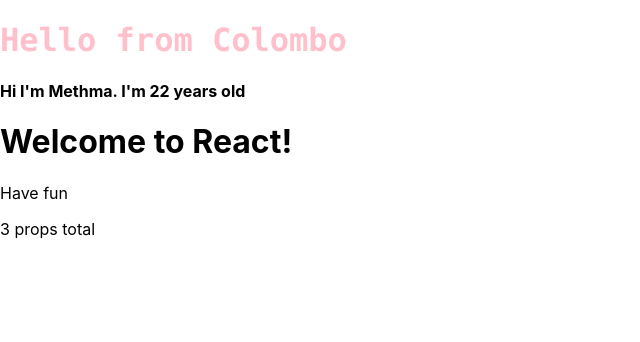
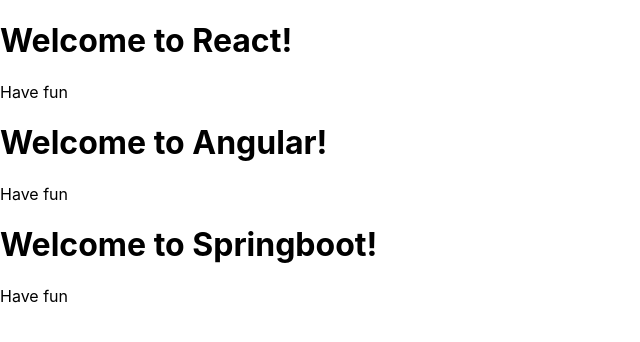
Before and after one commit to MethmaPeiris99/ReactJS-SelfLearn, a React (Create React App) app in the folder learning-reactjs-course/: page / in a window 1280 px wide. Shown: the top 342 px of the page, without its empty margins (0-640 px from the left). Built offline with nearby package versions, Linux system fonts and the light colour scheme.

Commit message:
Example for composing components

```diff
--- a/learning-reactjs-course/src/index.js
+++ b/learning-reactjs-course/src/index.js
@@ -11,21 +11,25 @@
     age : 22
 }
 
-function Hello({library, message, number}){
+function App(){
+    return(<div>
+        <Hello library="React" message="Have fun"/>
+        <Hello library="Angular" message="Have fun"/>
+        <Hello library="Springboot" message="Have fun"/>
+    </div>);
+}
+function Hello({library, message}){
     return (
         <div>
             <h1>Welcome to {library}!</h1>
             <p>{message}</p>
-            <p>{number} props total</p>
         </div>
     );
 }
 
 ReactDOM.render(
     <div>
-        <h1 id="header" className="cool-text">Hello from {city}</h1>
-        <h4>Hi I'm {person.name}. I'm {person.age} years old</h4>
-        <Hello library="React" message="Have fun" number={3}/>
+        <App/>
     </div>,
   document.getElementById('root')
 );
```
